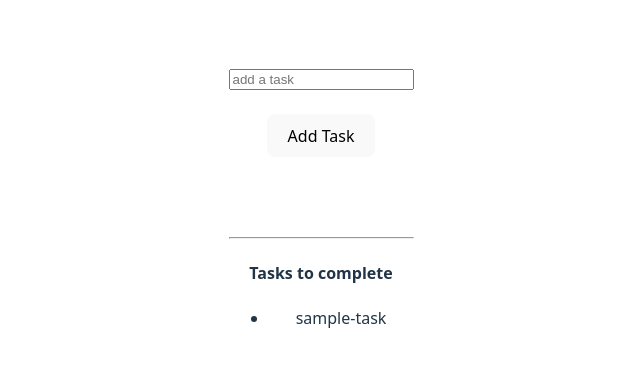
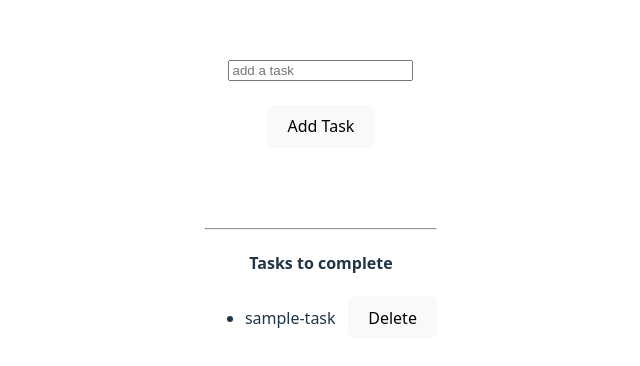
Before and after one commit to Shubhi89/learning_react, a React (Vite) app: page / in a window 1280 px wide. Shown: the part 194-560 px from the top of the page, without its empty margins (319-959 px from the left). Built offline with nearby package versions, Linux system fonts and the light colour scheme.

Commit message:
deleting task

```diff
--- a/src/todoList.jsx
+++ b/src/todoList.jsx
@@ -6,12 +6,18 @@
     let [newTodo , SetNewTodo] = useState("");
 
     let addNewTask = () => {
-        setTodos([...todos ,{task : newTodo , id: uuidv4()}]);
+        setTodos((prevTodos) => {
+            return([...prevTodos , {task: newTodo , id: uuidv4()}]);
+        });
         SetNewTodo("");
     };
 
     let updateTodoValue = (event) => {
         SetNewTodo(event.target.value);
+    };
+
+    let deleteTodo = (id) => {
+        setTodos(todos.filter((todo)=> todo.id != id));
     };
 
     return(
@@ -25,7 +31,13 @@
             <ul>
                 {
                     todos.map((todo) => {
-                        return <li key={todo.id}>{todo.task}</li>
+                        return (
+                        <li key={todo.id}>
+                            <span>{todo.task}</span>
+                            &nbsp;&nbsp;&nbsp;
+                            <button onClick={() => deleteTodo(todo.id)}>Delete</button>
+                        </li>
+                        )
                     })
                 }
             </ul>
```
